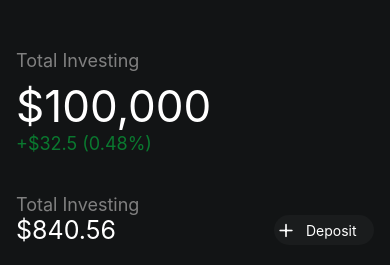
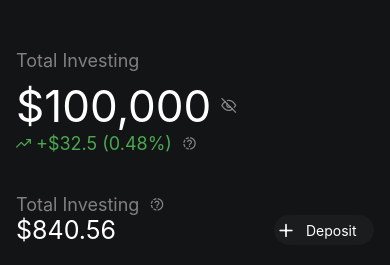
Before and after one commit to juanchete/TaskClockOut-Front, a React Native app: screen / in a window 390 px wide. Shown: the top 265 px of the page. Built offline with nearby package versions, Linux system fonts and the light colour scheme; no server answers.

Commit message:
fix:Add icons and colors

```diff
--- a/source/components/StocksCards.tsx
+++ b/source/components/StocksCards.tsx
@@ -2,7 +2,7 @@ import React from 'react';
 import { View, Text, Image, StyleSheet } from 'react-native';
 import Row from './Row';
 import { Stock } from '../features/home/interfaces';
-
+import Icon from 'react-native-vector-icons/Feather';
 
 const StockCardsComponent = ({shortName, name, close, difference, percentage, imageURL} : Stock) => {
 
@@ -19,7 +19,10 @@ const StockCardsComponent = ({shortName, name, close, difference, percentage, im
             </View>
             <View style={styles.rightBlock}>
                 <Text style={styles.primaryText}>${close}</Text>
-                <Text style={isGrowing ? styles.secondaryTextGreen: styles.secondaryTextRed}>{`${isGrowing ? "+" : "-"}${difference} (${percentage.toFixed(2)}%)`}</Text>
+                <Row>
+                    <Icon name={isGrowing ? 'trending-up' : "trending-down"} size={15} color={isGrowing ? "#4ba651" : "#b84743"}  />
+                    <Text style={isGrowing ? styles.secondaryTextGreen: styles.secondaryTextRed}>  {isGrowing && "$"}{difference.toFixed(2)}{!isGrowing && "%"} (${percentage.toFixed(2)}%)`</Text>
+                </Row>
             </View>
         </Row>
     );
@@ -55,11 +58,11 @@ const styles = StyleSheet.create({
         alignItems: 'flex-end',
     },
     secondaryTextGreen: {
-        color: 'green',
+        color: '#4ba651',
         fontSize: 14,
     },
     secondaryTextRed: {
-        color: 'red',
+        color: '#b84743',
         fontSize: 14,
     },
 });
--- a/source/features/home/components/Header.tsx
+++ b/source/features/home/components/Header.tsx
@@ -3,6 +3,10 @@ import { View, Text, StyleSheet } from 'react-native';
 import Modal from "react-native-modal";
 import Button from '../../../components/Button';
 import ModalDeposit from './ModalDeposit';
+import Row from '../../../components/Row';
+import Icon from 'react-native-vector-icons/Feather';
+import MaterialCommunityIcons from 'react-native-vector-icons/MaterialCommunityIcons';
+
 
 const Header: React.FC = () => {
   const [isModalVisible, setModalVisible] = useState(false);
@@ -23,11 +27,21 @@ const Header: React.FC = () => {
     <View>
       <View style={styles.header}>
         <Text style={styles.headerText}>Total Investing</Text>
-        <Text style={styles.amountText}>$100,000</Text>
-        <Text style={styles.profitText}>+$32.5 (0.48%)</Text>
+        <Row style={{alignItems: "center"}}>
+          <Text style={styles.amountText}>$100,000</Text>
+          <Icon name="eye-off" size={15} color="#858688" style={styles.icon} />
+        </Row>
+        <Row style={{alignItems: "center"}}>
+          <Icon name='trending-up' size={15} color="#4ba651" style={styles.iconTrending} />
+          <Text style={styles.profitText}>+$32.5 (0.48%)</Text>
+          <MaterialCommunityIcons name="progress-question" size={15} color="#858688" style={styles.iconQuestion} />
+        </Row>
       </View>
       <View style={styles.secondHeader}>
-        <Text style={styles.headerText}>Total Investing</Text>
+        <Row style={{alignItems: "center"}}>
+          <Text style={styles.headerText}>Total Investing</Text>
+          <MaterialCommunityIcons name="progress-question" size={15} color="#858688" style={styles.iconQuestion} />
+        </Row>
         <View style={{ flexDirection: 'row', justifyContent: "space-between" }} >
             <Text style={styles.powerText}>${buyingPower}</Text>
             <Button icon='plus' text="Deposit" onPress={toggleModal}/>
@@ -54,7 +68,7 @@ const styles = StyleSheet.create({
   },
   profitText: {
     fontSize: 18,
-    color: '#0a782f',
+    color: '#4ba651',
   },
   powerText: {
     fontSize: 25,
@@ -71,6 +85,16 @@ const styles = StyleSheet.create({
     paddingHorizontal: 16,
     paddingVertical: 16,
   },
+  icon: {
+    marginLeft:10 ,
+    marginTop: 8,
+  },
+  iconQuestion: {
+    marginLeft:10 ,
+  },
+  iconTrending: {
+    marginRight: 5,
+  },
 });
 
 export default Header;
```
Also changed, not shown: 1 other file (tests, documents, lock files or other folders).
